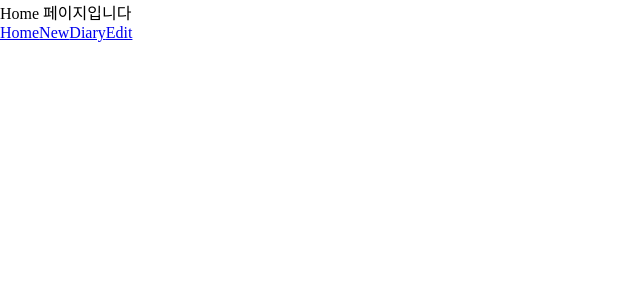
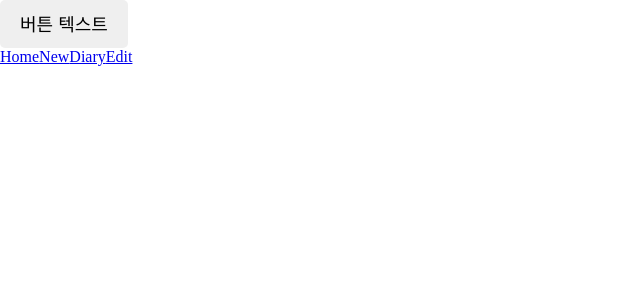
Before and after one commit to Big1029/reactstd, a React (Create React App) app: page / in a window 1280 px wide. Shown: the top 300 px of the page, without its empty margins (0-640 px from the left). Built offline with nearby package versions, Linux system fonts and the light colour scheme; a web font is replaced by a local one.

Commit message:
Button 컴포넌트 추가 및 페이지 수정

```diff
--- a/src/App.js
+++ b/src/App.js
@@ -11,7 +11,7 @@ function App() {
       <Routes>
         <Route path="/" element={<Home />} />
         <Route path="/new" element={<New />} />
-        <Route path="/diary" element={<Diary />} />
+        <Route path="/diary/:id" element={<Diary />} />
         <Route path="/edit" element={<Edit />} />
       </Routes>
       <div>
--- /dev/null
+++ b/src/component/Button.css
@@ -0,0 +1,12 @@
+.Button {
+  cursor: pointer;
+  border: none;
+  border-radius: 5px;
+  padding-top: 10px;
+  padding-bottom: 10px;
+  padding-left: 20px;
+  padding-right: 20px;
+  font-size: 18px;
+  white-space: nowrap;
+  font-family: "Nanum Pen Script";
+}
--- /dev/null
+++ b/src/component/Button.js
@@ -0,0 +1,14 @@
+import "./Button.css"
+
+const Button = ({ text, type, onClick }) => {
+  const btnType = ["positive", "negative"].includes(type) ? type : "default"
+  return (
+    <button
+      className={["Button", `Button_${btnType}`].join(" ")}
+      onClick={onClick}
+    >
+      {text}
+    </button>
+  )
+}
+export default Button
--- a/src/pages/Diary.js
+++ b/src/pages/Diary.js
@@ -1,6 +1,12 @@
+import { useParams } from "react-router-dom"
+
 const Diary = () => {
-  const params = useParams();
-  console.log(params)
-  return <div>Diary 페이지입니다</div>
+  const { id } = useParams();
+  return (
+    <div>
+      <div>{id}번 일기</div>
+      <div>Diary 페이지입니다</div>
+    </div>
+  )
 }
 export default Diary
--- a/src/pages/Home.js
+++ b/src/pages/Home.js
@@ -1,4 +1,15 @@
+import Button from "../component/Button";
+
 const Home = () => {
-  return <div>Home 페이지입니다</div>
+  return (
+    <div>
+      <Button
+        text={"버튼 텍스트"}
+        onClick={() => {
+          alert("hi")
+        }}
+      />
+    </div>
+  )
 }
 export default Home
```
